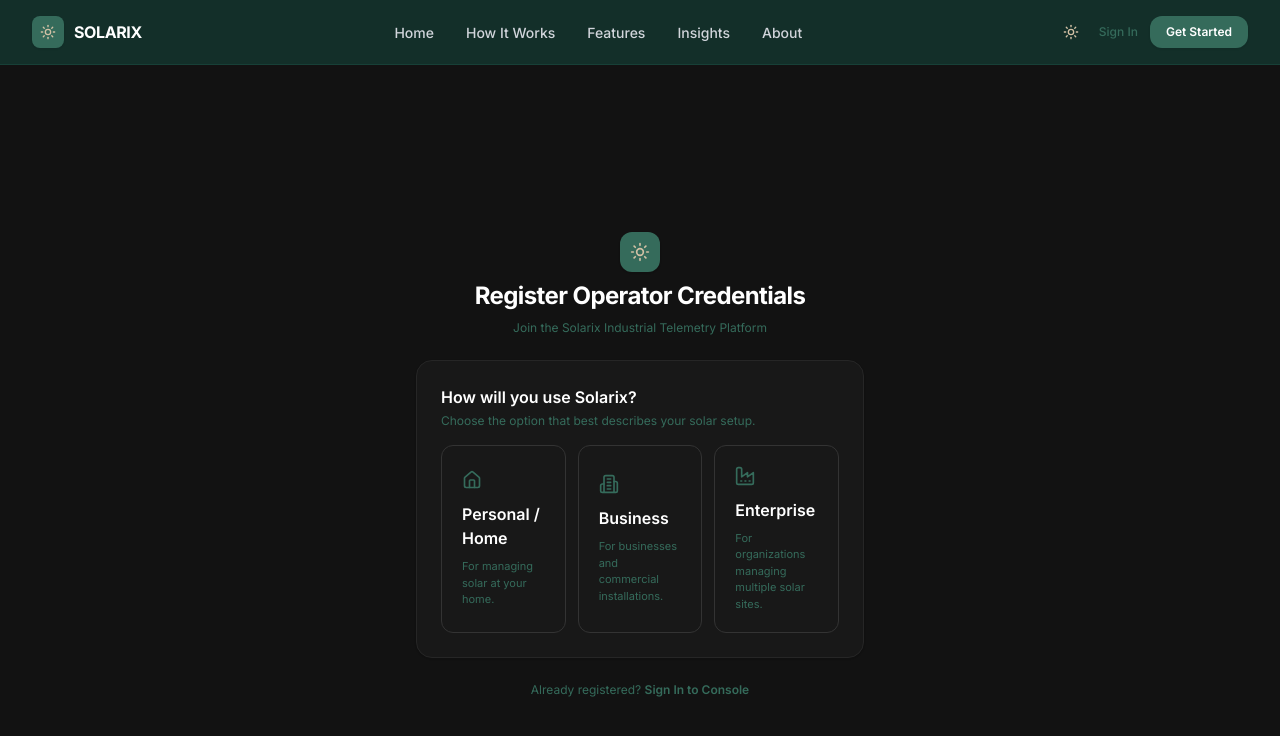
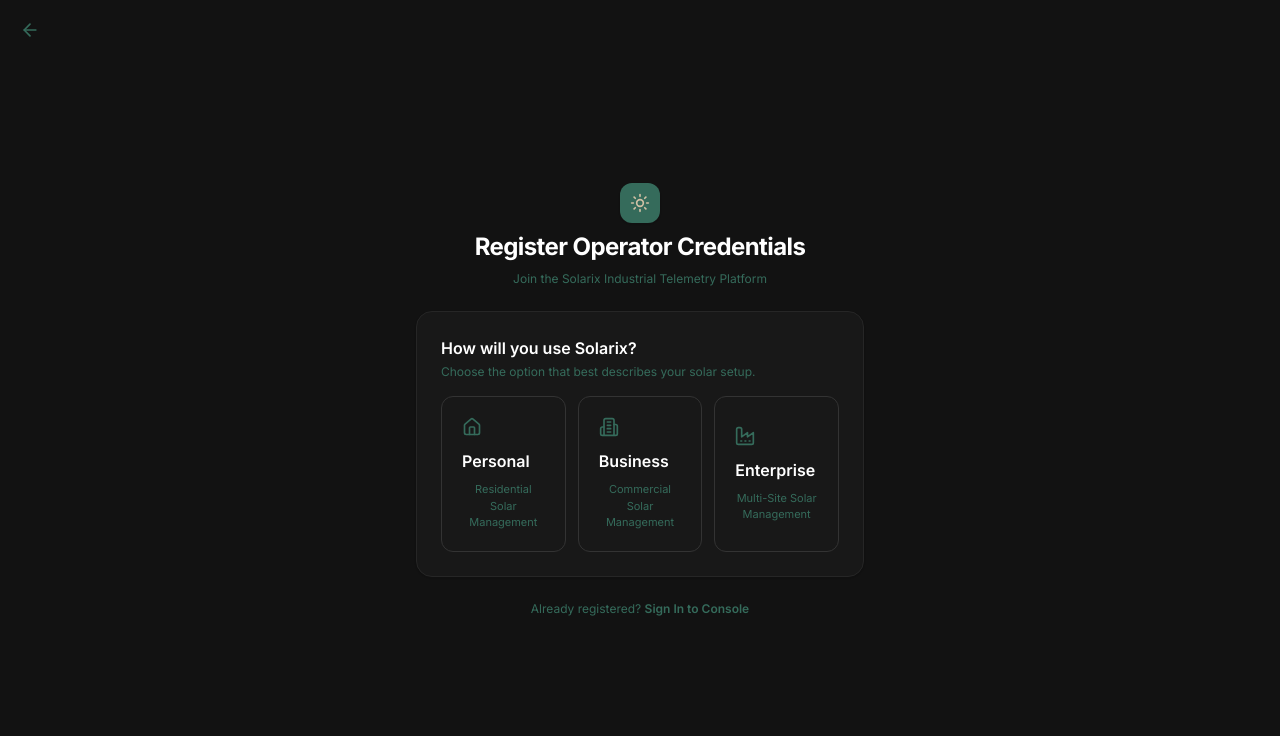
Before and after one commit to vanshikaaggarwal1/Solar-Panel-Efficiency-Monitoring, a React (Vite) app in the folder client/: page /register in a window 1280 px wide. Shown: the top 736 px of the page. Built offline with nearby package versions, Linux system fonts and the light colour scheme.

Commit message:
add back arrow to login and register page

```diff
--- a/client/src/components/Navbar.jsx
+++ b/client/src/components/Navbar.jsx
@@ -24,6 +24,10 @@
   const { user, isAuthenticated, logout } = useAuth();
   const { isDarkMode, toggleTheme } = useTheme();
   const location = useLocation();
+
+  const hideNavbar =
+    location.pathname === '/login' ||
+    location.pathname === '/register';
 
   const isDashboardPage =
     location.pathname.startsWith('/dashboard') ||
@@ -65,6 +69,9 @@
     { name: "Insights", path: "#insights" },
     { name: "About", path: "#about" },
   ];
+  if (hideNavbar) {
+    return null;
+  }
 
   return (
     <header className="sticky top-0 z-40 w-full bg-[#F2F0E9] dark:bg-[#132F29] border-b border-borderNeutral dark:border-[#1E5B4C]/40 transition-colors">
--- a/client/src/pages/LoginPage.jsx
+++ b/client/src/pages/LoginPage.jsx
@@ -2,7 +2,7 @@
 import { Link, useNavigate } from 'react-router-dom';
 import { useAuth } from '../context/AuthContext';
 import Toast from '../components/Toast';
-import { Sun, Mail, Lock, ArrowRight, ShieldCheck } from 'lucide-react';
+import { Sun, Mail, Lock, ArrowRight, ShieldCheck , ArrowLeft} from 'lucide-react';
 
 const LoginPage = () => {
   const [email, setEmail] = useState('');
@@ -33,6 +33,14 @@
 
   return (
     <div className="min-h-screen flex items-center justify-center bg-warmBg dark:bg-[#121212] px-4 py-12 transition-colors">
+      <button
+        type="button"
+        onClick={() => navigate(-1)}
+        className="absolute top-3 left-3 p-2 rounded-xl text-secondaryText hover:text-primaryText hover:bg-warmBg dark:hover:bg-[#222] transition-colors"
+        title="Go back"
+      >
+        <ArrowLeft className="w-5 h-5" />
+      </button>
       <div className="w-full max-w-md space-y-6">
 
         {/* Header Logo */}
--- a/client/src/pages/RegisterPage.jsx
+++ b/client/src/pages/RegisterPage.jsx
@@ -96,6 +96,14 @@
 
   return (
     <div className="min-h-screen flex items-center justify-center bg-warmBg dark:bg-[#121212] px-4 py-12 transition-colors">
+      <button
+        type="button"
+        onClick={() => navigate(-1)}
+        className="absolute top-3 left-3 p-2 rounded-xl text-secondaryText hover:text-primaryText hover:bg-warmBg dark:hover:bg-[#222] transition-colors"
+        title="Go back"
+      >
+        <ArrowLeft className="w-5 h-5" />
+      </button>
       <div className="w-full max-w-md space-y-6">
 
         {/* Header Logo */}
@@ -136,11 +144,11 @@
                   <Home className="w-5 h-5 text-forest-500 mb-3" />
 
                   <h3 className="font-semibold text-primaryText dark:text-white">
-                    Personal / Home
+                    Personal
                   </h3>
 
-                  <p className="text-[11px] text-secondaryText mt-2">
-                    For managing solar at your home.
+                  <p className="text-[11px] text-secondaryText text-center mt-2">
+                    Residential Solar Management
                   </p>
                 </button>
 
@@ -155,8 +163,8 @@
                     Business
                   </h3>
 
-                  <p className="text-[11px] text-secondaryText mt-2">
-                    For businesses and commercial installations.
+                  <p className="text-[11px] text-secondaryText text-center mt-2">
+                    Commercial Solar Management
                   </p>
                 </button>
 
@@ -171,8 +179,8 @@
                     Enterprise
                   </h3>
 
-                  <p className="text-[11px] text-secondaryText mt-2">
-                    For organizations managing multiple solar sites.
+                  <p className="text-[11px] text-secondaryText text-center mt-2">
+                    Multi-Site Solar Management
                   </p>
                 </button>
 
```
